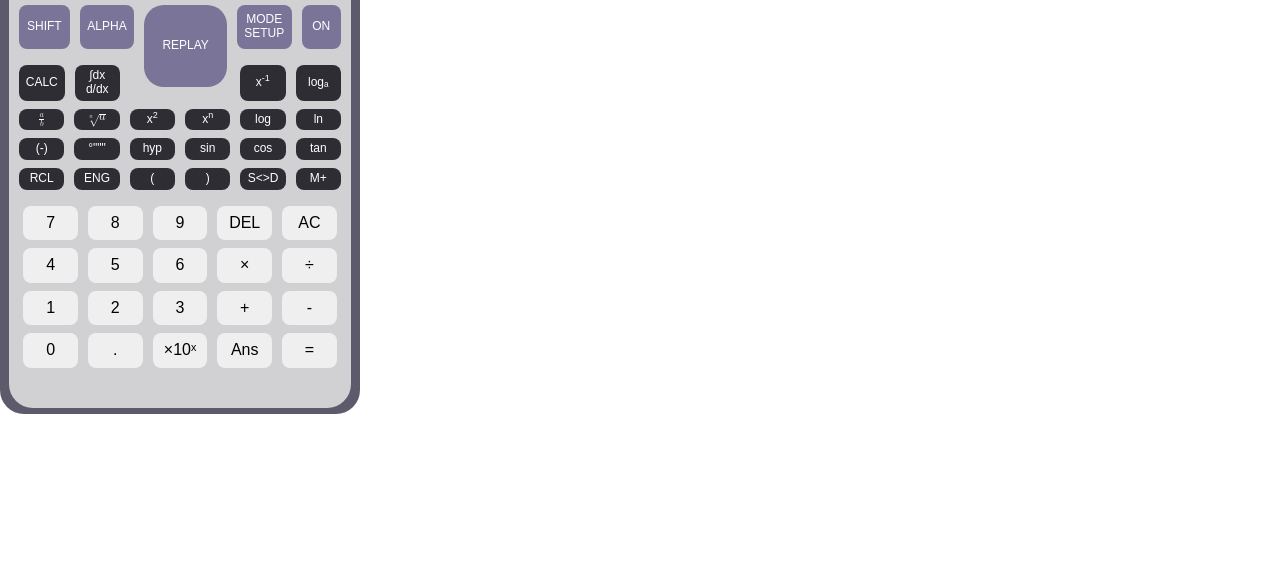
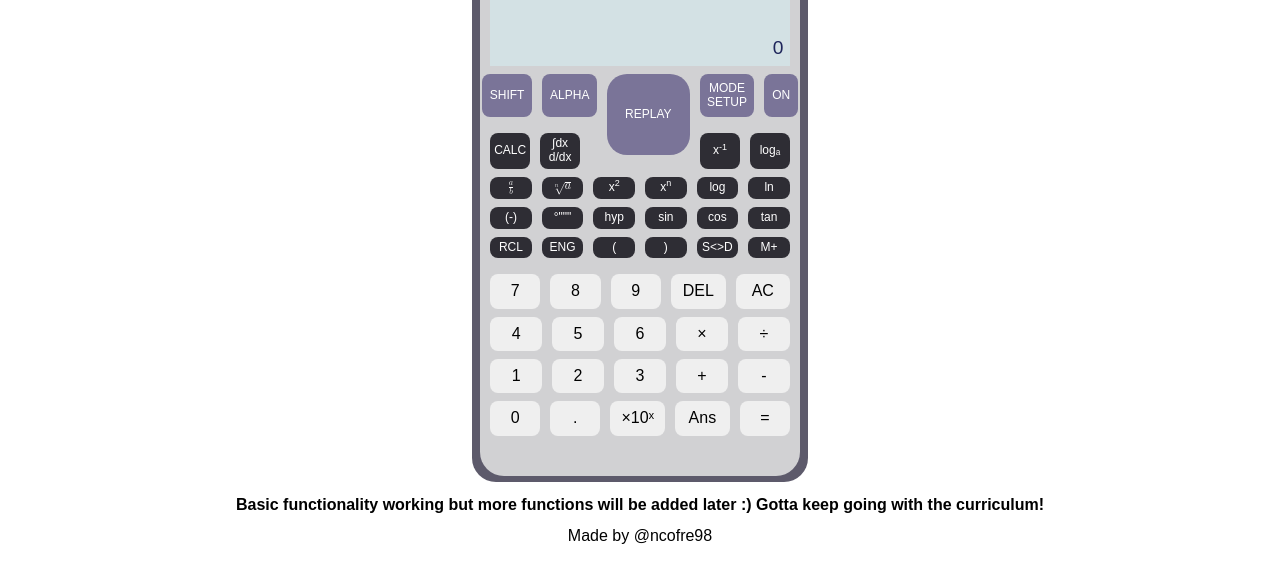
Before and after one commit to ncofre98/odin-calculator, a plain HTML site: page index.html in a window 1280 px wide. Shown: the part 186-768 px from the top of the page. Drawn offline with nearby package versions, Linux system fonts and the light colour scheme.

Commit message:
Disclaimer added with "made by" text

```diff
--- a/index.html
+++ b/index.html
@@ -10,7 +10,7 @@
 
 </head>
 
-<body>
+<body class="is-centered" style="min-height:100vh">
     <div class="casing is-centered">
         <main class="calculator">
             <div class="calculator__container">
@@ -148,6 +148,8 @@
             </div>
         </main>
     </div>
+    <h2 class="disclaimer">Basic functionality working but more functions will be added later :) Gotta keep going with the curriculum!</h2>
+    <p class="copyright">Made by @ncofre98</p>
     <script src="./js/main.js" type="module"></script>
 </body>
 
--- a/styles/base.css
+++ b/styles/base.css
@@ -1,5 +1,6 @@
 body {
     font-family: var(--font-family-primary);
+    flex-direction: column;
 }
 
 .calculator__brand {
--- a/styles/utilities.css
+++ b/styles/utilities.css
@@ -7,3 +7,11 @@
 .is-invisible {
     visibility: hidden;
 }
+
+.disclaimer {
+    font-size: 1rem;
+}
+
+.copyright {
+    margin: 0;
+}
```
